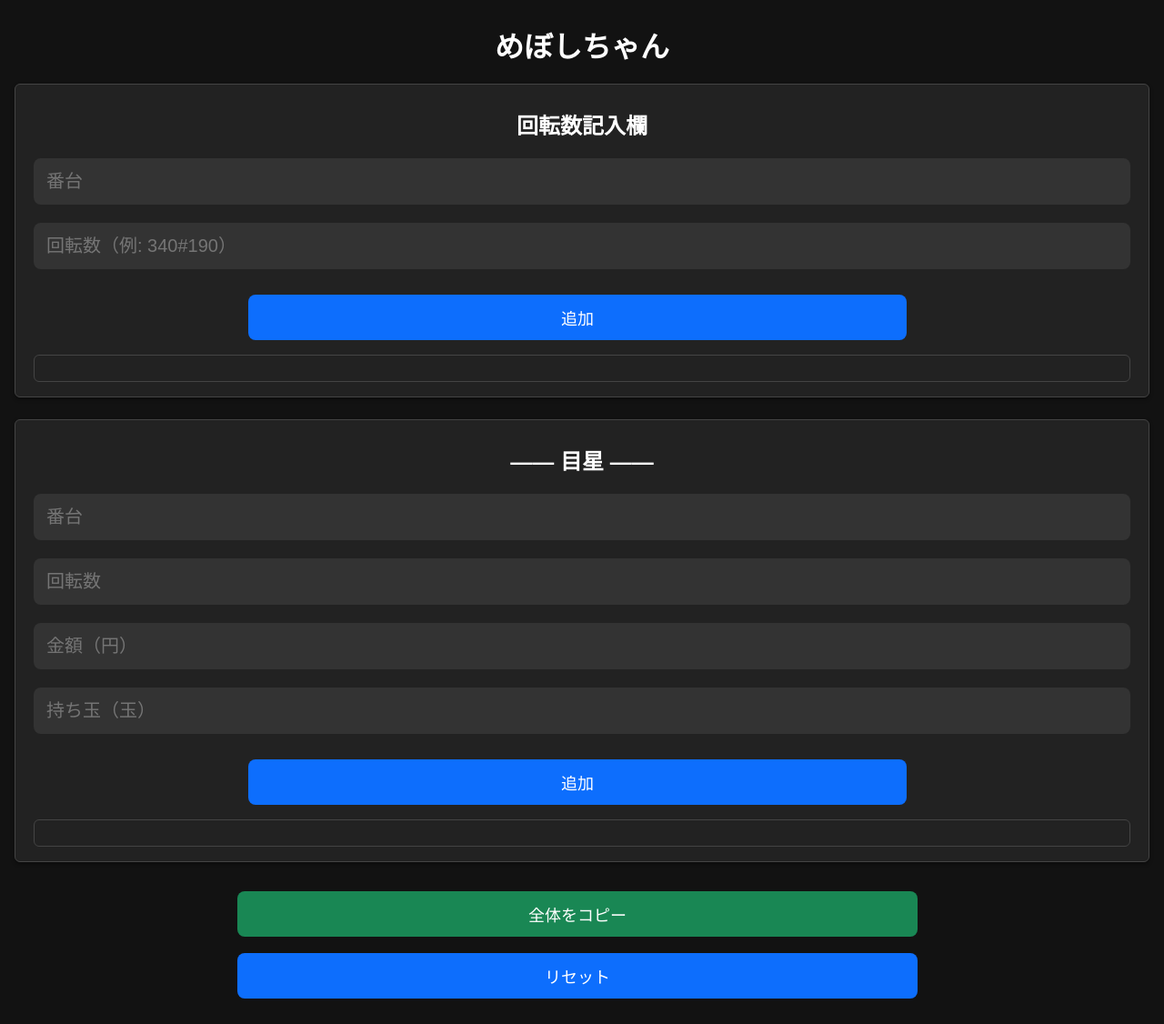
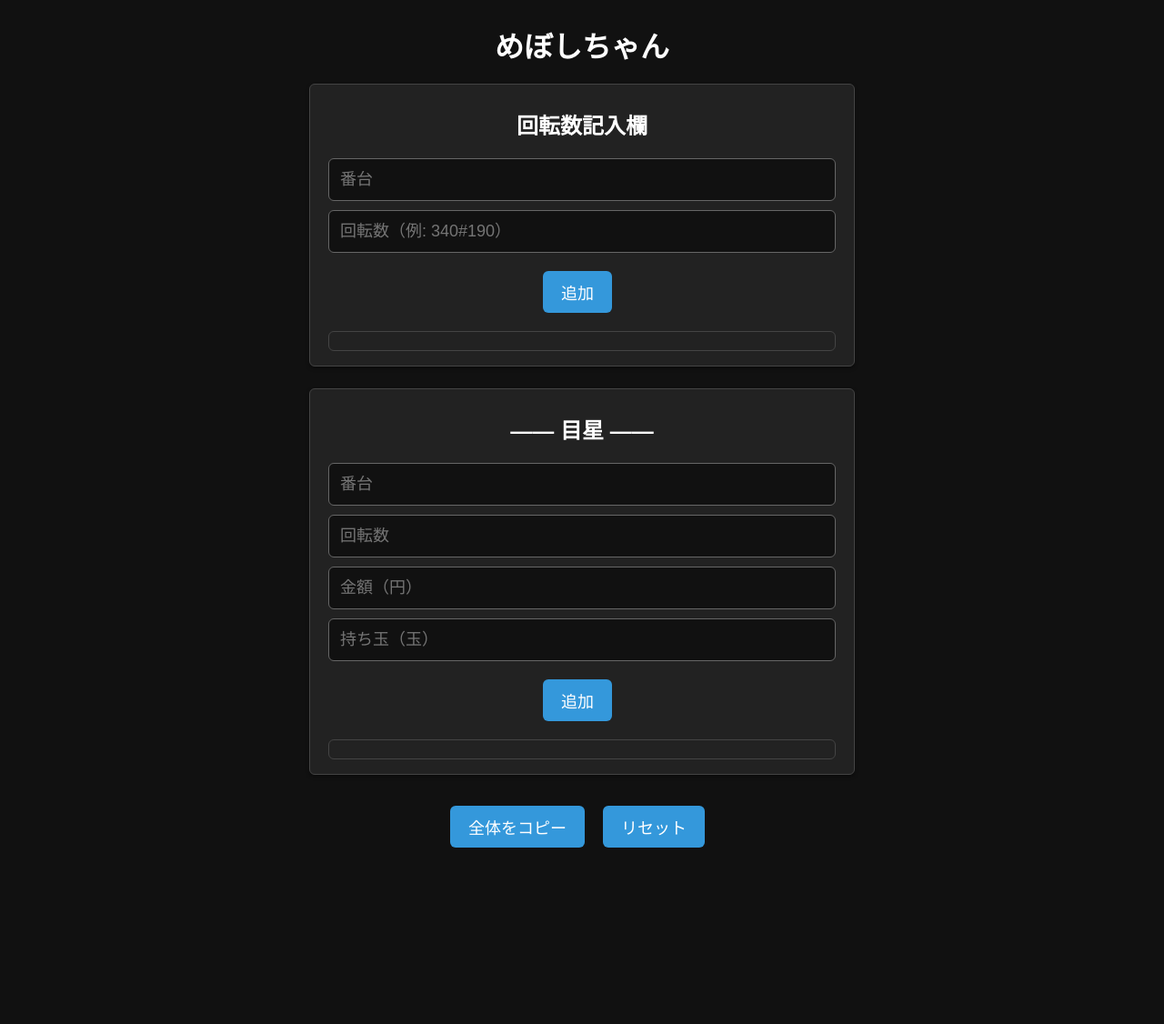
Before and after one commit to kurohige0812/meboshi, a Flask app: page / in a window 1280 px wide. Shown: the whole page at 91% size. After the commit the page ends 932 px from the top, so only its background shows below. Run offline with Flask 3, Linux system fonts and the light colour scheme.

Commit message:
fix: スマホ向け入力UIとnumeric対応~

```diff
--- a/templates/index.html
+++ b/templates/index.html
@@ -3,77 +3,56 @@
 <head>
   <meta charset="utf-8">
   <title>めぼしちゃん</title>
-  <meta name="viewport" content="width=device-width, initial-scale=1">
   <link rel="stylesheet" href="{{ url_for('static', filename='dark.css') }}">
   <style>
     body {
+      margin: 0;
+      padding: 1em;
       font-family: sans-serif;
-      padding: 1em;
-      background-color: #121212;
-      color: #fff;
     }
-
+    .container {
+      max-width: 600px;
+      margin: auto;
+    }
     h1, h2 {
       text-align: center;
     }
-
-    input {
-      width: 100%;
-      padding: 14px;
-      font-size: 20px;
-      margin-bottom: 10px;
-      box-sizing: border-box;
-      border-radius: 8px;
-      border: none;
-    }
-
-    .row {
+    .input-group {
       display: flex;
       flex-direction: column;
       gap: 10px;
-      margin-bottom: 12px;
+      margin-bottom: 20px;
     }
-
+    input {
+      padding: 12px;
+      font-size: 18px;
+      border: 1px solid #666;
+      border-radius: 6px;
+      background: #111;
+      color: white;
+    }
     button {
       font-size: 18px;
-      padding: 12px 24px;
-      margin-top: 8px;
-      border-radius: 8px;
+      padding: 10px 20px;
+      border-radius: 6px;
       border: none;
-      background-color: #0d6efd;
-      color: white;
-      cursor: pointer;
-      width: 60%;
+      margin-top: 10px;
       align-self: center;
     }
-
     #resultBox, #meboshiBox {
       background: #222;
-      padding: 14px;
+      padding: 10px;
       margin-top: 16px;
       white-space: pre-wrap;
       border: 1px solid #444;
       border-radius: 6px;
-      font-size: 18px;
+      font-size: 17px;
     }
-
-    .copy-label {
-      background-color: #198754;
-    }
-
-    #toast {
-      display: none;
-      position: fixed;
-      bottom: 20px;
-      left: 50%;
-      transform: translateX(-50%);
-      background: #0d6efd;
-      color: #fff;
-      padding: 8px 20px;
-      border-radius: 8px;
-      font-size: 1rem;
-      z-index: 2000;
-      box-shadow: 0 0 6px #0008;
+    .button-row {
+      display: flex;
+      justify-content: center;
+      gap: 10px;
+      margin-top: 16px;
     }
   </style>
 </head>
@@ -83,9 +62,9 @@
 
     <section>
       <h2>回転数記入欄</h2>
-      <div class="row">
-        <input id="banInput" placeholder="番台">
-        <input id="spinInput" placeholder="回転数（例: 340#190）">
+      <div class="input-group">
+        <input id="banInput" placeholder="番台" inputmode="numeric">
+        <input id="spinInput" placeholder="回転数（例: 340#190）" inputmode="numeric">
         <button onclick="addRotation()">追加</button>
       </div>
       <div id="resultBox"></div>
@@ -93,25 +72,29 @@
 
     <section>
       <h2>―― 目星 ――</h2>
-      <div class="row">
-        <input id="meboBan" placeholder="番台">
-        <input id="meboSpin" placeholder="回転数">
-        <input id="meboYen" placeholder="金額（円）">
-        <input id="meboTama" placeholder="持ち玉（玉）">
+      <div class="input-group">
+        <input id="meboBan" placeholder="番台" inputmode="numeric">
+        <input id="meboSpin" placeholder="回転数" inputmode="numeric">
+        <input id="meboYen" placeholder="金額（円）" inputmode="numeric">
+        <input id="meboTama" placeholder="持ち玉（玉）" inputmode="numeric">
         <button onclick="addMeboshi()">追加</button>
       </div>
       <div id="meboshiBox"></div>
     </section>
 
-    <div class="row">
+    <div class="button-row">
       <button class="copy-label" data-clip="" onclick="copyAll(this)">全体をコピー</button>
       <button onclick="resetAll()">リセット</button>
     </div>
 
-    <div id="toast">コピーしました</div>
+    <div id="toast"
+         style="display:none;position:fixed;bottom:20px;left:50%;transform:translateX(-50%);
+                background:#0d6efd;color:#fff;padding:6px 16px;border-radius:8px;
+                font-size:.9rem;z-index:2000;box-shadow:0 0 6px #0008;">
+      コピーしました
+    </div>
+  </div>
 
-    <!-- JavaScriptは変更不要 -->
-  </div>
   <script>
     const rotationList = [];
     const meboshiList = [];
```
